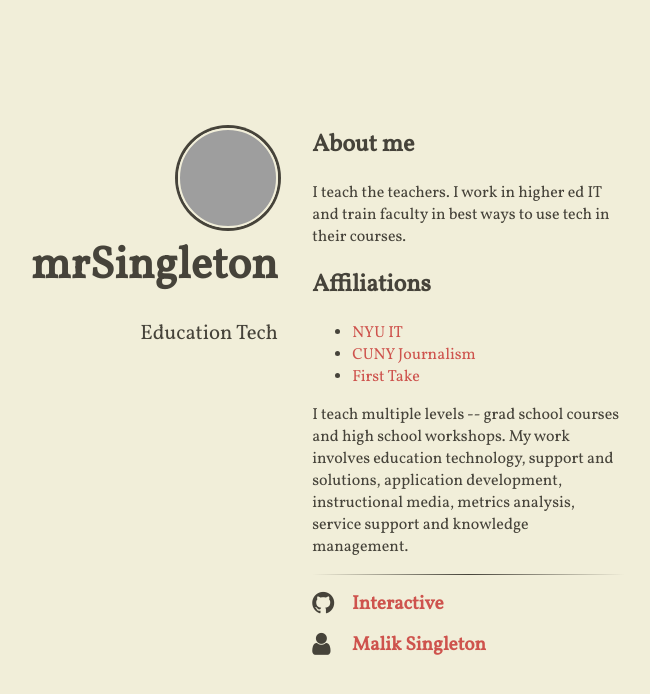
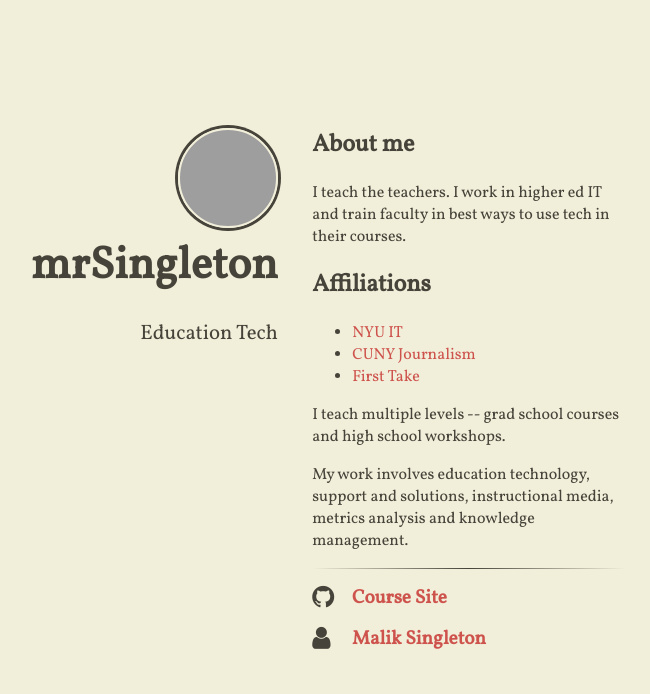
Before and after one commit to mrsingleton/mrsingleton.github.io, a Jekyll site: the page built from index.html, in a window 1280 px wide, cut to the strip 0-694 px from the top of the page. Shown: the whole strip, without its empty margins (355-1005 px from the left). Built offline with Jekyll 4.4.1, drawn with Linux system fonts in a browser that asks for light colours; nearby versions of some CDN libraries; grey boxes are pictures that could not be loaded.

Commit message:
Update content.html

```diff
--- a/_includes/content.html
+++ b/_includes/content.html
@@ -8,14 +8,15 @@
   <li><a href="http://www.firsttakenyc.com/" target="_blank">First Take</a></li>
 </ul>
 
-<p>I teach multiple levels -- grad school courses and high school workshops. My work involves education technology, support and solutions, application development, instructional media, metrics analysis, service support and knowledge management.</p>
+<p>I teach multiple levels -- grad school courses and high school workshops.</p>
+<p>My work involves education technology, support and solutions, instructional media, metrics analysis and knowledge management.</p>
 
 <hr />
 
 <ul class="fa-ul main-list">
   <li class="main-list-item">
     <span class="fa fa-github fa-lg main-list-item-icon"></span>
-    <a href="https://mrsingleton.github.io/interactive">Interactive</a>
+    <a href="https://mrsingleton.github.io/interactive">Course Site</a>
   </li>
   <li class="main-list-item">
     <span class="fa fa-user fa-lg main-list-item-icon"></span>
```
